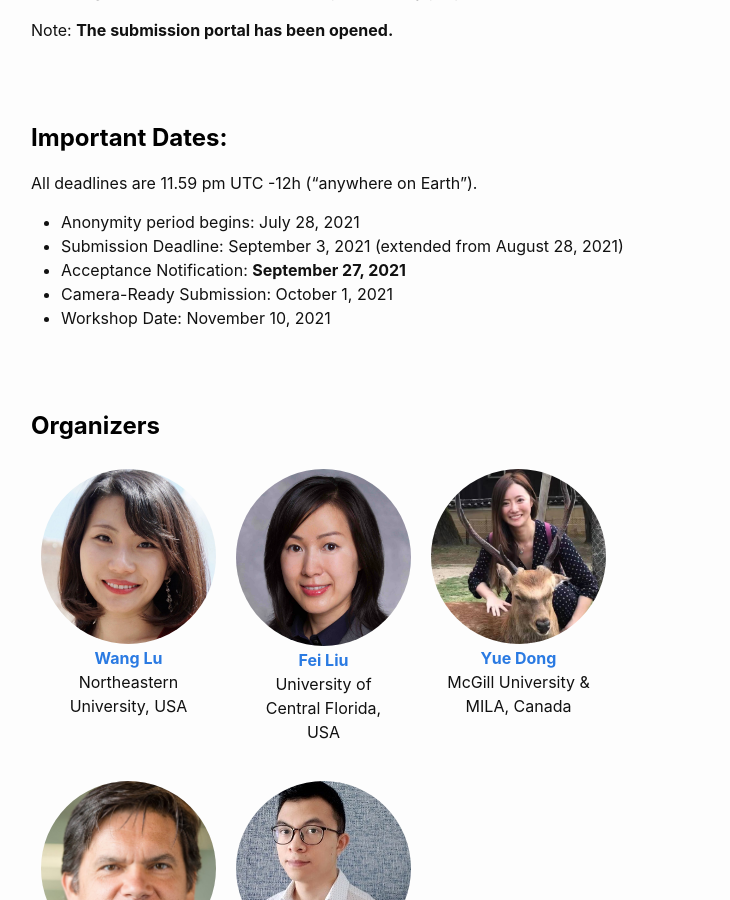
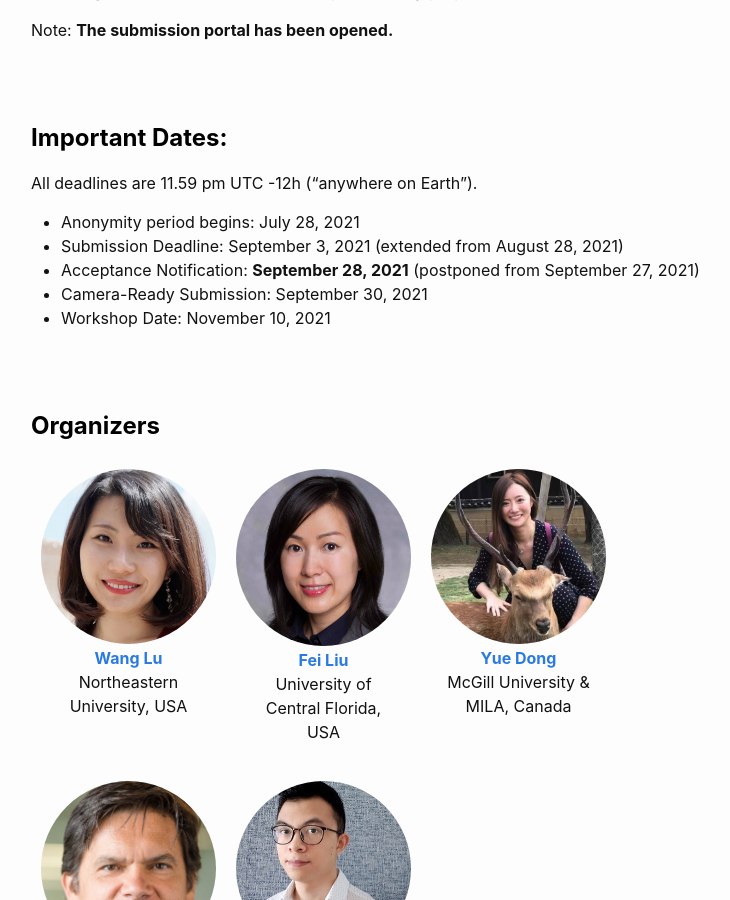
Before and after one commit to newsumm/newsumm.github.io, a Jekyll site: the page built from index.md, in a window 1280 px wide and 900 px high, scrolled down 2098 px. Shown: the whole window, without its empty margins (219-949 px from the left). Built offline with Jekyll 4.4.1, drawn with Linux system fonts in a browser that asks for light colours; some of the changed text lies outside the part shown.

Commit message:
Update index.md

```diff
--- a/index.md
+++ b/index.md
@@ -71,8 +71,8 @@ All deadlines are 11.59 pm UTC -12h (“anywhere on Earth”).
 
 - Anonymity period begins: July 28, 2021
 - Submission Deadline: September 3, 2021 (extended from August 28, 2021)
-- Acceptance Notification: **September 27, 2021**
-- Camera-Ready Submission: October 1, 2021
+- Acceptance Notification: **September 28, 2021** (postponed from September 27, 2021)
+- Camera-Ready Submission: September 30, 2021
 - Workshop Date: November 10, 2021
 
 
```
Also changed, not shown: other parts of index.md (+0 -1 lines).
